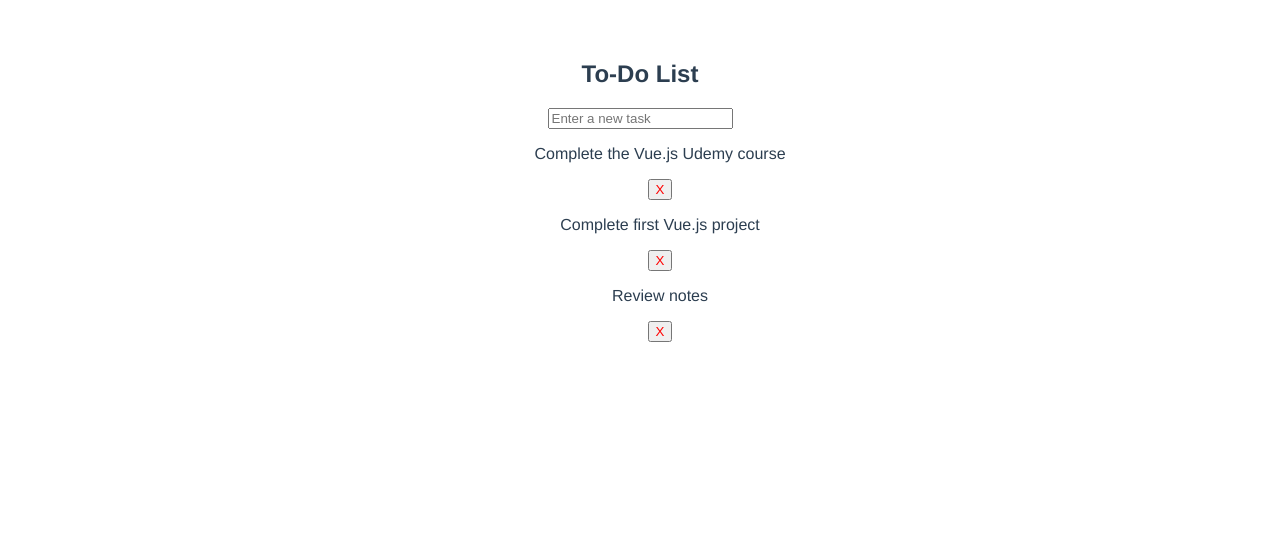
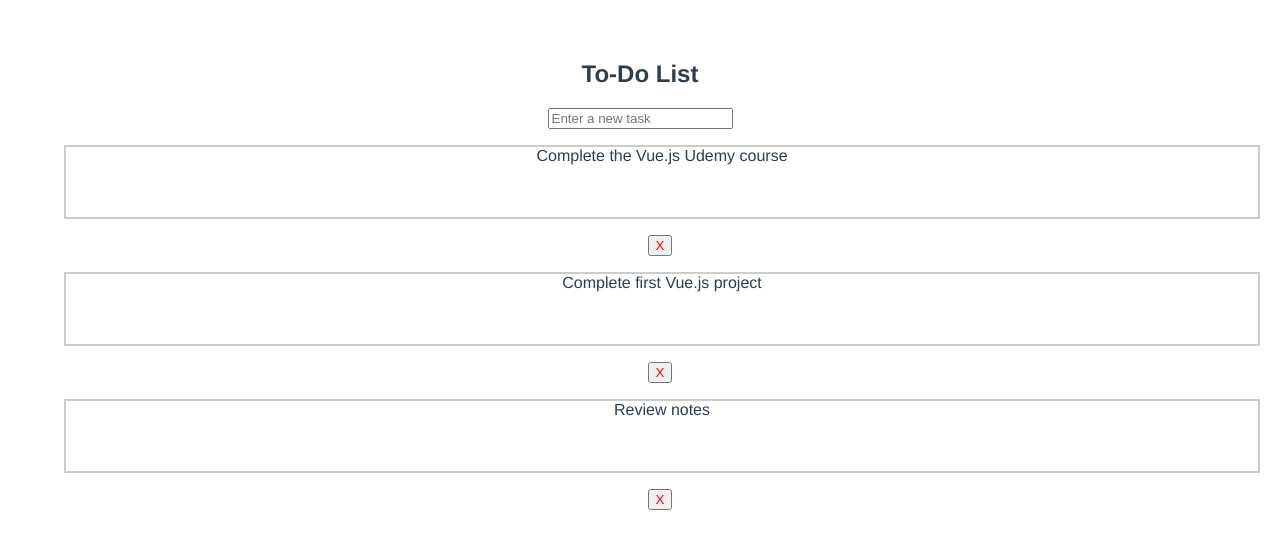
Before and after one commit to jptran0/vue-to-do-list, a Vue app: page / in a window 1280 px wide. Shown: the top 548 px of the page. Built offline with nearby package versions, Linux system fonts and the light colour scheme.

Commit message:
styling for status toggle

```diff
--- a/src/components/TaskList.vue
+++ b/src/components/TaskList.vue
@@ -1,6 +1,8 @@
 <template>
   <li>
-    <p @click="toggleStatus">{{ task }} {{ status ? "Done" : "" }}</p>
+    <p @click="toggleStatus" :class="['task-item', { completed: status }]">
+      {{ status ? "✔ " : "" }}{{ task }}
+    </p>
     <button @click="deleteTask(id)">X</button>
   </li>
 </template>
@@ -36,4 +38,14 @@ button {
 li {
   list-style: none;
 }
+.task-item {
+  width: calc(100% - 32px);
+  height: 70px;
+  margin: 16px;
+  border: 2px solid #ccc;
+}
+.completed {
+  color: green;
+  text-decoration: line-through;
+}
 </style>
```
